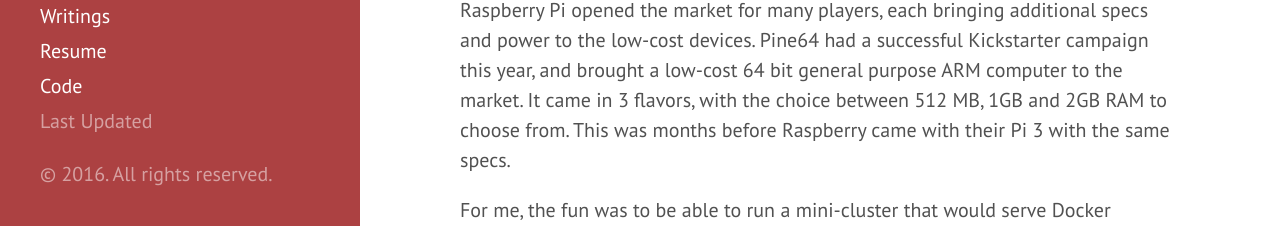
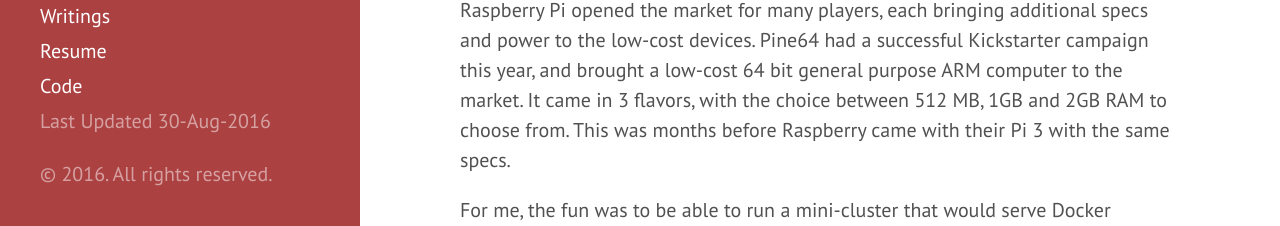
Before and after one commit to vivekjuneja/vivekjuneja.github.io, a Jekyll site: the page built from index.html, in a window 1280 px wide and 900 px high, scrolled down 524 px. Shown: the part 671-897 px from the top of the window. Built offline with Jekyll 4.4.1, drawn with Linux system fonts in a browser that asks for light colours; the list of posts is cut into pages by our own code.

Commit message:
last updated added

```diff
--- a/_config.yml
+++ b/_config.yml
@@ -41,3 +41,5 @@
 gems: [jekyll-gist, jekyll-paginate, jekyll-last-modified-at]
 
 google_analytics: UA-83374110-1
+
+last_modified_at:	30-Aug-2016
--- a/_includes/sidebar.html
+++ b/_includes/sidebar.html
@@ -30,7 +30,7 @@
 
 
       <a class="sidebar-nav-item" href="{{ site.github.repo }}">Code</a>
-      <span class="sidebar-nav-item">Last Updated {{ page.last_modified_at | date: "%d-%b-%Y" }}</span>
+      <span class="sidebar-nav-item">Last Updated {{ site.last_modified_at | date: "%d-%b-%Y" }}</span>
     </nav>
 
     <p>&copy; {{ site.time | date: '%Y' }}. All rights reserved.</p>
```
